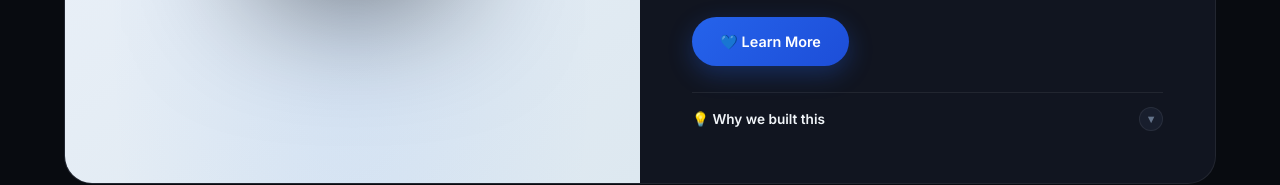
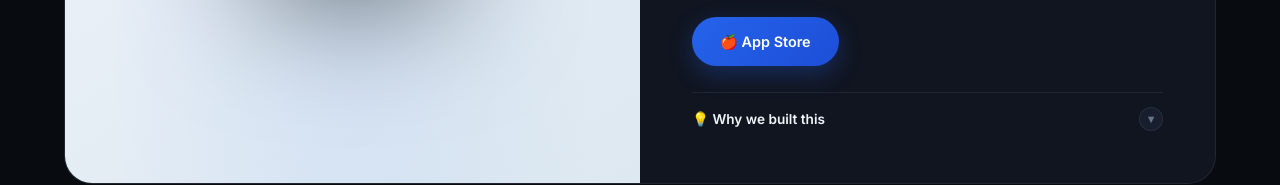
Before and after one commit to Double-E-Studio/portfolio, a plain HTML site: page index.html in a window 1280 px wide. Shown: the part 3491-3676 px from the top of the page. Drawn offline with Linux system fonts and the light colour scheme.

Commit message:
update link

```diff
--- a/index.html
+++ b/index.html
@@ -326,8 +326,8 @@
           ℹ️ Ads are shown to cover AI API costs — no purchases required.
         </p>
 
-        <a href="contact.html" class="app-cta cta--hair">
-          💙 Learn More
+        <a href="https://apps.apple.com/us/app/hair-health-ai-scan-tracker/id6759455935" target="_blank" rel="noopener" class="app-cta cta--hair">
+          🍎 App Store
         </a>
 
         <!-- WHY WE BUILT IT -->
```
